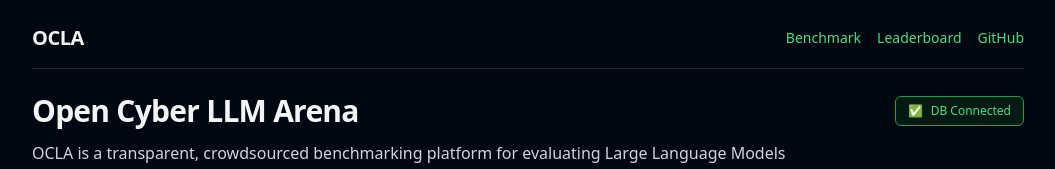
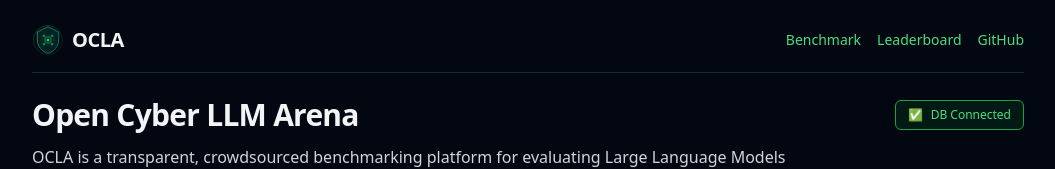
Before and after one commit to s41r4j/ocla, a Next.js app: page / in a window 1280 px wide. Shown: the top 169 px of the page, without its empty margins (112-1167 px from the left). Built offline with nearby package versions, Linux system fonts and the light colour scheme; no server answers; the database is empty.

Commit message:
feat: add logo and update prisma configuration

```diff
--- a/app/layout.tsx
+++ b/app/layout.tsx
@@ -15,7 +15,8 @@ export default function RootLayout({ children }: { children: React.ReactNode })
       <body className="min-h-screen">
         <div className="mx-auto max-w-5xl px-4 py-6">
           <header className="flex items-center justify-between gap-4 border-b border-gray-800 pb-4">
-            <Link href="/" className="text-xl font-semibold tracking-tight text-gray-100">
+            <Link href="/" className="flex items-center gap-2 text-xl font-semibold tracking-tight text-gray-100">
+              <img src="/logo.svg" alt="OCLA Logo" className="h-8 w-8" />
               OCLA
             </Link>
             <nav className="flex items-center gap-4 text-sm text-gray-300">
```
Also changed, not shown: prisma.config.ts (+13 -1 lines), public/logo.svg (added).
